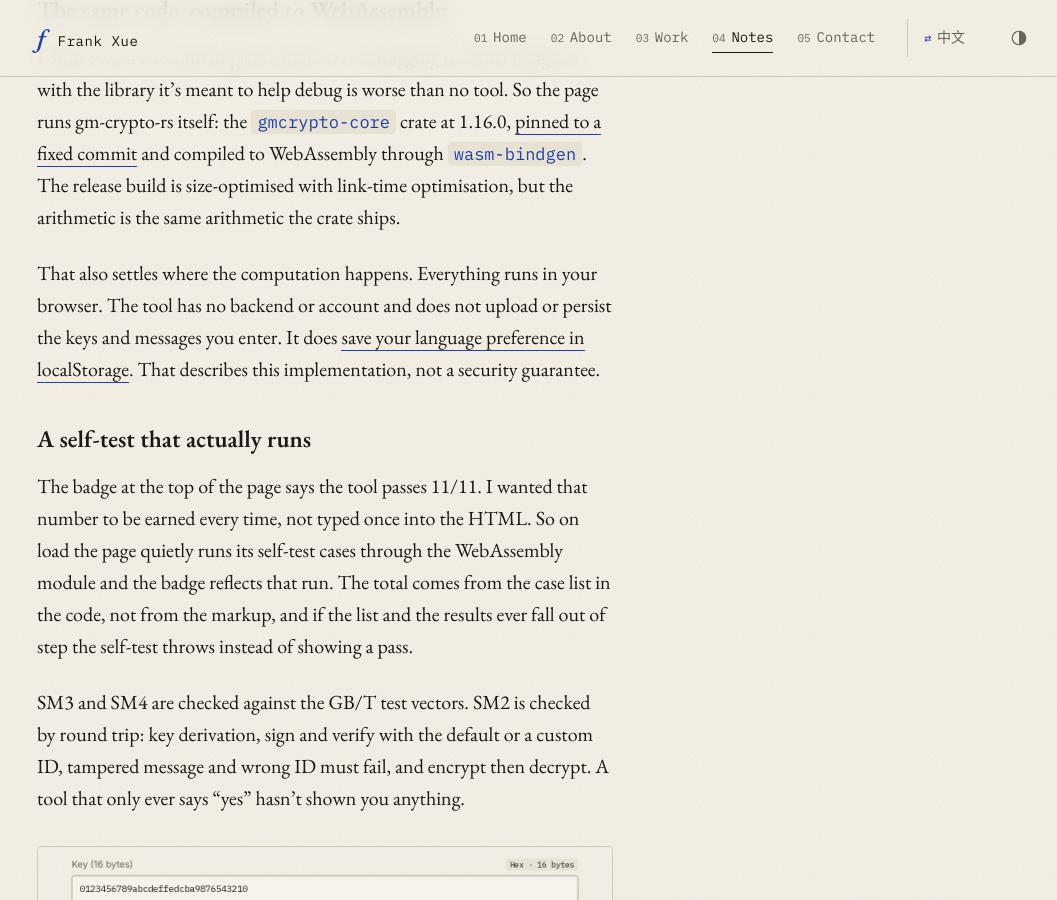
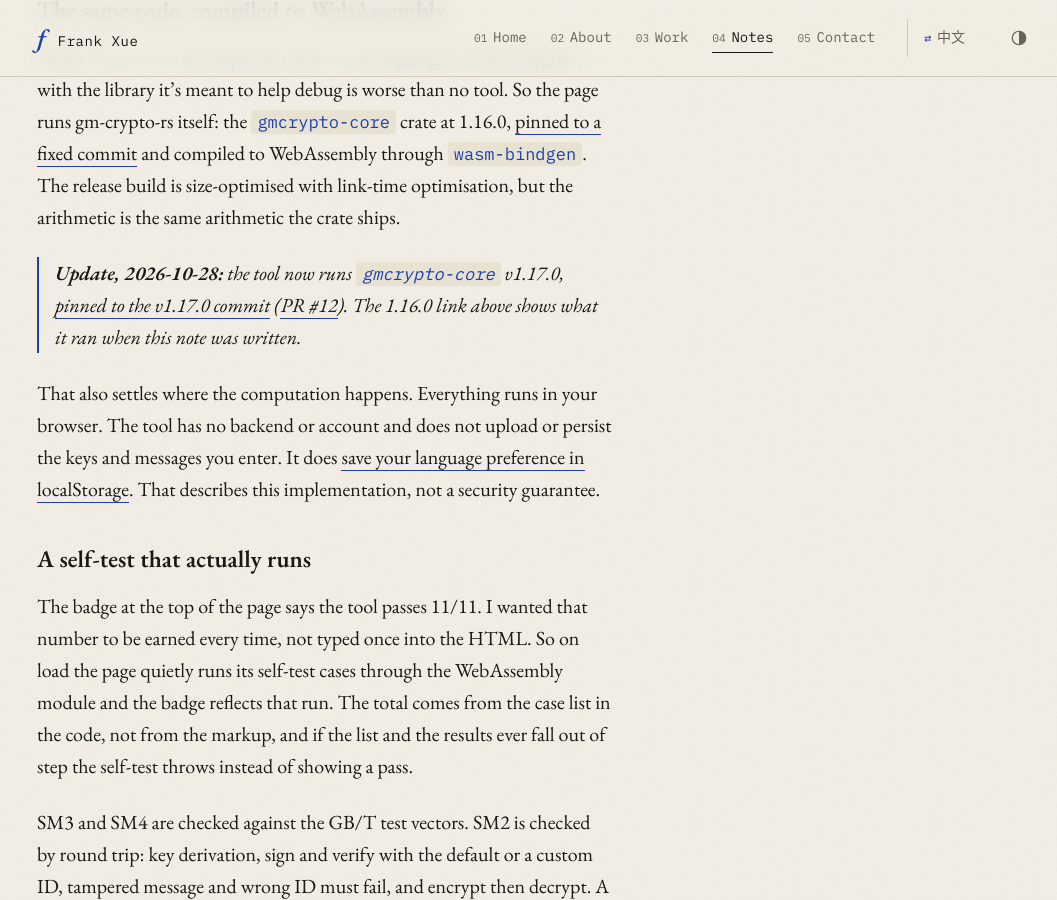
Before and after one commit to frankxue831/frankxue831.github.io, a Jekyll site: the page built from _notes/building-gm-crypto-web.md, in a window 1280 px wide and 900 px high, scrolled down 810 px. Shown: the whole window, without its empty margins (101-1158 px from the left). Built offline with Jekyll 4.4.1, drawn with Linux system fonts in a browser that asks for light colours.

Commit message:
content: dated v1.17.0 update on building-gm-crypto-web notes (EN/ZH) (#136)

```diff
--- a/_notes/building-gm-crypto-web.md
+++ b/_notes/building-gm-crypto-web.md
@@ -29,6 +29,11 @@ page runs gm-crypto-rs itself: the `gmcrypto-core` crate at 1.16.0,
 [pinned to a fixed commit](https://github.com/frankxue831/gm-crypto-web/blob/6b88d03c4330999bc771f9057759650554cb8eb4/Cargo.toml#L11) and compiled to WebAssembly through
 `wasm-bindgen`. The release build is size-optimised with link-time
 optimisation, but the arithmetic is the same arithmetic the crate ships.
+
+> **Update, 2026-10-28:** the tool now runs `gmcrypto-core` v1.17.0,
+> [pinned to the v1.17.0 commit](https://github.com/frankxue831/gm-crypto-web/blob/1eb3248f41ee9d5bf6eee0481879f92ca1416687/Cargo.toml#L11)
+> ([PR #12](https://github.com/frankxue831/gm-crypto-web/pull/12)). The 1.16.0 link above
+> shows what it ran when this note was written.
 
 That also settles where the computation happens. Everything runs in your
 browser. The tool has no backend or account and does not upload or persist
```
Also changed, not shown: _notes/building-gm-crypto-web.zh.md (+2 -0 lines).
